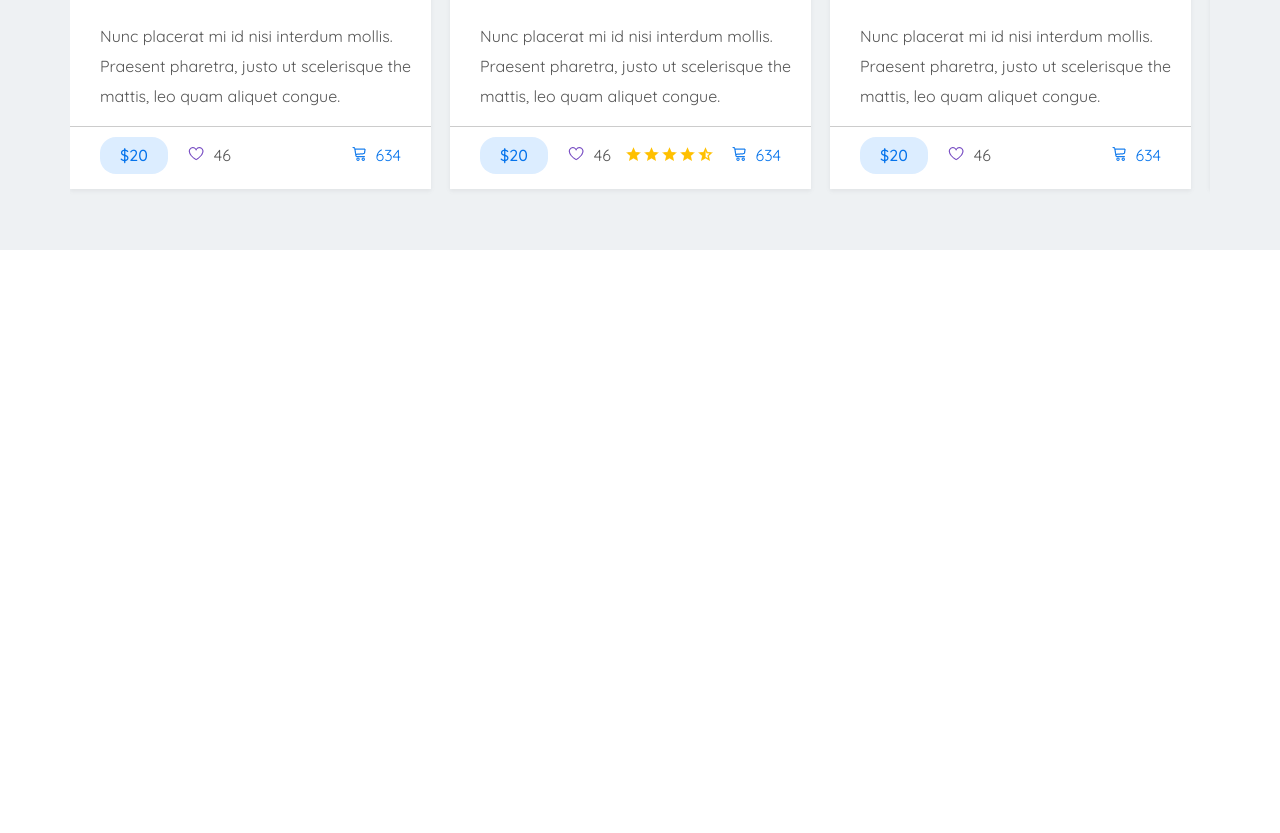
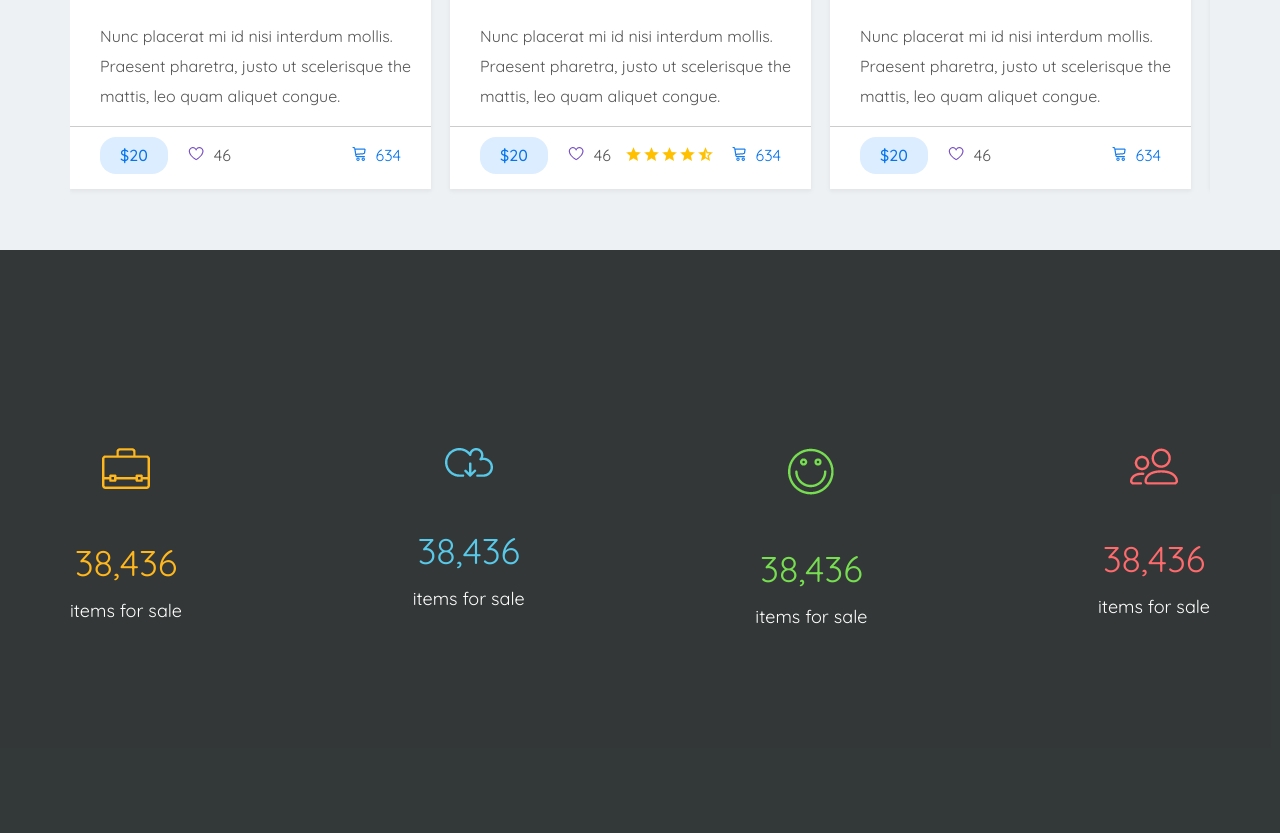
Before and after one commit to demi24/martplace.github.io, a website: page app/index.html in a window 1280 px wide. Shown: the part 4841-5674 px from the top of the page. Before the commit the page ends 5091 px from the top, so only its background shows below. Drawn offline with nearby package versions, Linux system fonts and the light colour scheme; files that its build step writes are made by us from their sources.

Commit message:
added statistics

```diff
--- a/app/index.html
+++ b/app/index.html
@@ -557,7 +557,34 @@
       </div>
     </div>
   </section>
-
+  <!-- start statistics -->
+  <section class="statistics">
+    <div class="container">
+      <div class="statistics__items-inner">
+        <div class="statistics__item">
+          <div class="statistics-icon"><img src="img/icons/briefcase.png" alt=""></div>
+          <div class="statistics-number orange-col">38,436</div>
+          <div class="statistics-text"> items for sale</div>
+        </div>
+        <div class="statistics__item">
+          <div class="statistics-icon"><img src="img/icons/cloud-download.png" alt=""></div>
+          <div class="statistics-number blue-col">38,436</div>
+          <div class="statistics-text"> items for sale</div>
+        </div>
+        <div class="statistics__item">
+          <div class="statistics-icon"><img src="img/icons/smile.png" alt=""></div>
+          <div class="statistics-number green-col">38,436</div>
+          <div class="statistics-text"> items for sale</div>
+        </div>
+        <div class="statistics__item">
+          <div class="statistics-icon"><img src="img/icons/users.png" alt=""></div>
+          <div class="statistics-number red-col">38,436</div>
+          <div class="statistics-text"> items for sale</div>
+        </div>
+      </div>
+    </div>
+  </section>
+  <!-- end statistics -->
   </div>
   <script src="https://ajax.googleapis.com/ajax/libs/jquery/3.4.1/jquery.min.js"></script>
   <script src="js/libs.min.js"></script>
--- a/app/scss/style.scss
+++ b/app/scss/style.scss
@@ -562,21 +562,39 @@ select {
 .statistics-stars{
 margin-left: 15px;
 }
-
 //end release
-//start followers
-
-
-
-
-
-
-
-
-
-
-
-
-
-//end followers
-@import "media";
+// start statistics
+  .statistics{
+    background-color: rgba(0, 6, 6, 0.8);
+    padding: 198px 0;
+    text-align: center;
+}
+  .statistics__items-inner{
+    display: flex;
+    justify-content: space-between;
+  }
+  .statistics-icon{
+    margin-bottom: 50px;
+  }
+  .statistics-number{
+    margin-bottom: 10px;
+    font-size: 36px;
+  }
+  .orange-col{
+    color: #feb71d;
+  }
+  .blue-col{
+    color: #58c9e9;
+  }
+  .green-col{
+    color: #77de51;
+  }
+  .red-col{
+    color: #ff6a6d;
+  }
+  .statistics-text{
+    font-size: 18px;
+    line-height: 36px;
+    color: #fff;
+  }
+  // end statistics
```
Also changed, not shown: app/img/icons/briefcase.png (added), app/img/icons/cloud-download.png (added), app/img/icons/smile.png (added), app/img/icons/users.png (added). Lines whose indentation alone changed are shown as unchanged.
